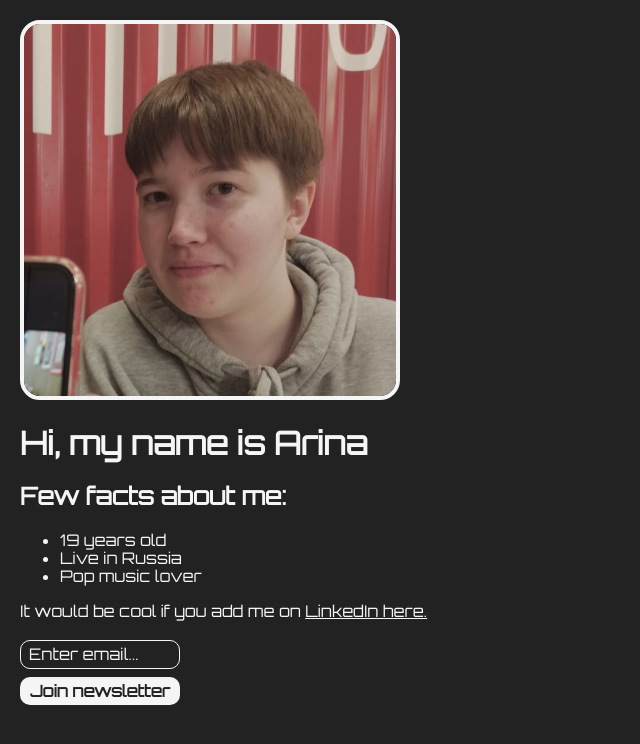
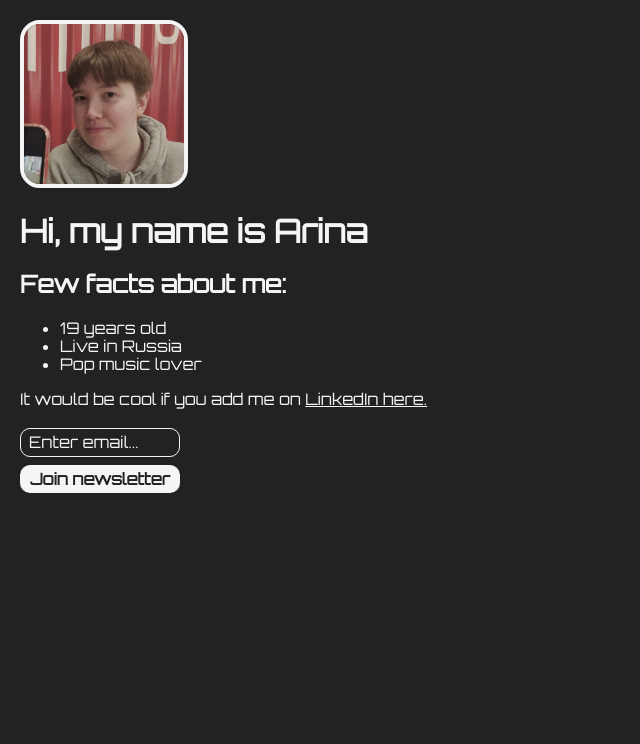
Before and after one commit to sumchic/scrimba, a website built with Vite: page html-css-section/personal-site/index.html in a window 1280 px wide. Shown: the whole page, without its empty margins (0-640 px from the left). Built offline with nearby package versions, Linux system fonts and the light colour scheme; a web font is replaced by a local one.

Commit message:
few UI changes

```diff
--- a/html-css-section/personal-site/styles.css
+++ b/html-css-section/personal-site/styles.css
@@ -32,7 +32,7 @@ body, html {
 }
 
 img {
-    width: 30%;
+    width: 160px;
     border-radius: calc(var(--image) * 2);
     border: 4px solid var(--text);
 }
```
